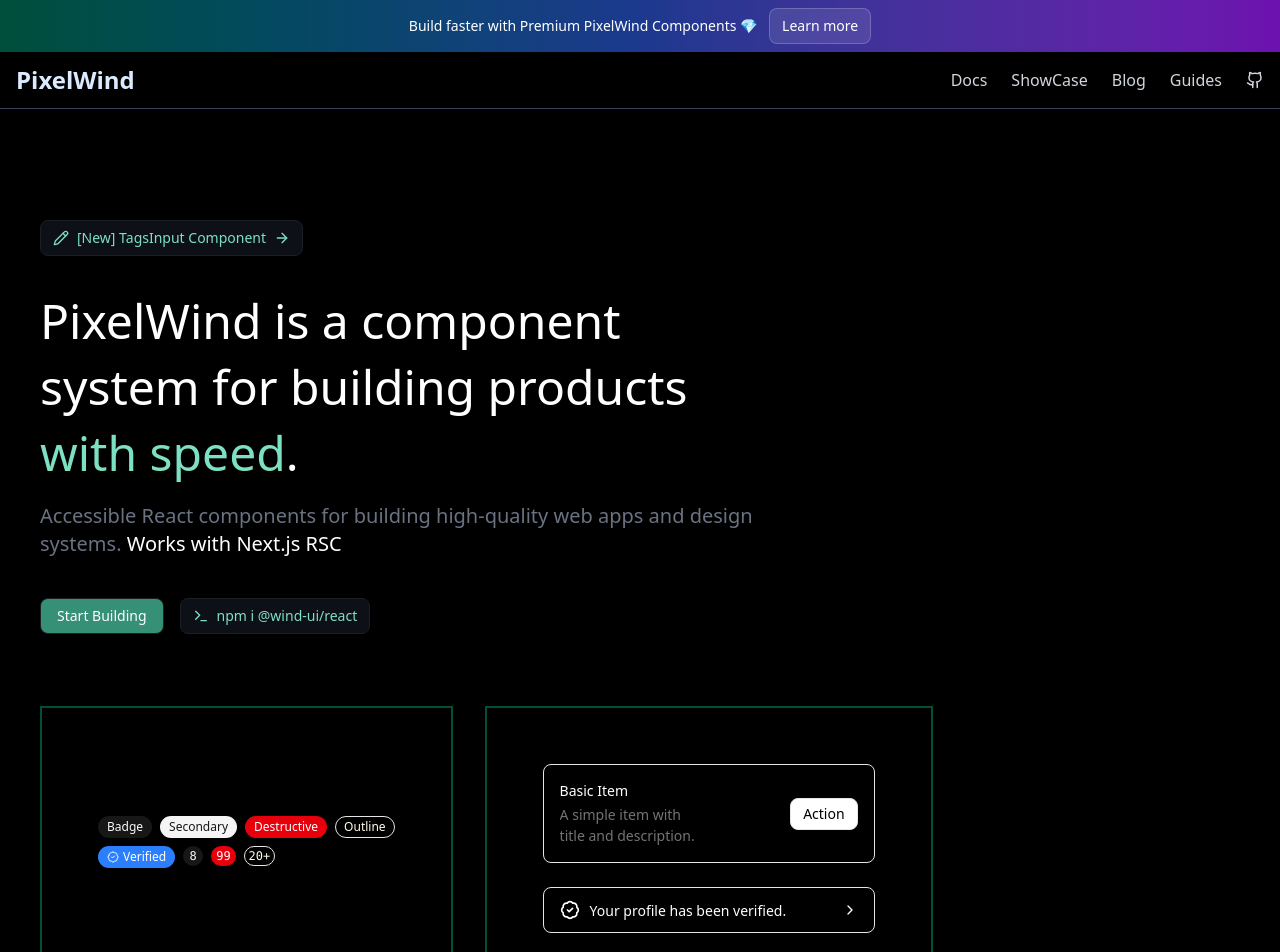
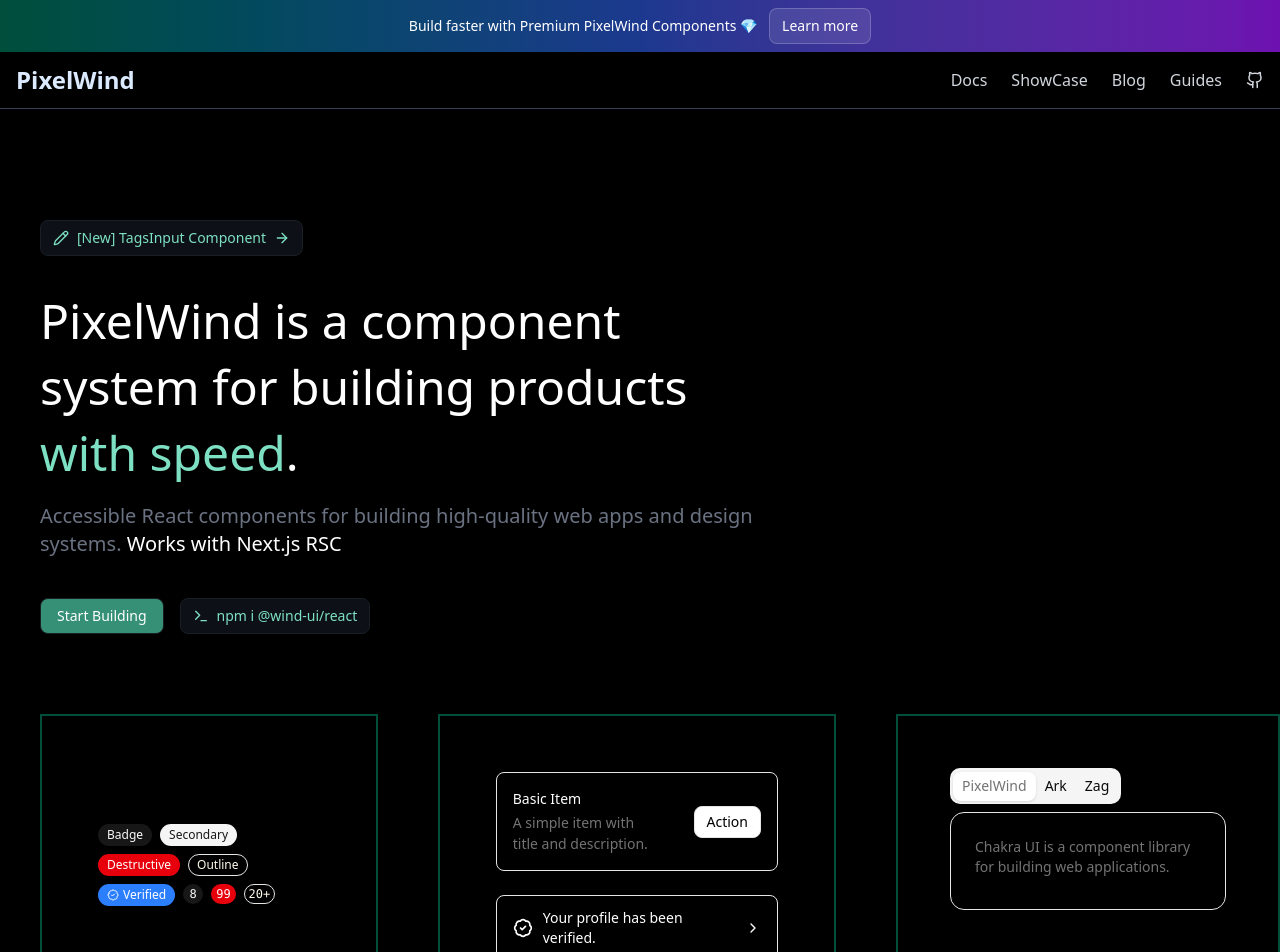
Before and after one commit to 1-DARK/PixelWind, a React (Vite) app in the folder frontend/: page / in a window 1280 px wide. Shown: the top 952 px of the page. Built offline with nearby package versions, Linux system fonts and the light colour scheme.

Commit message:
add tabs

```diff
--- a/frontend/package.json
+++ b/frontend/package.json
@@ -10,9 +10,11 @@
     "preview": "vite preview"
   },
   "dependencies": {
+    "@radix-ui/react-label": "^2.1.7",
     "@radix-ui/react-separator": "^1.1.7",
     "@radix-ui/react-slider": "^1.3.6",
     "@radix-ui/react-slot": "^1.2.3",
+    "@radix-ui/react-tabs": "^1.1.13",
     "@tailwindcss/vite": "^4.1.16",
     "class-variance-authority": "^0.7.1",
     "clsx": "^2.1.1",
--- /dev/null
+++ b/frontend/src/component/Tabs.tsx
@@ -0,0 +1,53 @@
+import {
+  Tabs,
+  TabsContent,
+  TabsList,
+  TabsTrigger,
+} from "../components/ui/tabs";
+
+import { Card, CardDescription, CardHeader } from "../components/ui/card";
+
+export function TabsDemo() {
+  return (
+    <div className="flex w-full max-w-sm flex-col gap-6 border-2 p-13 border-emerald-900">
+      <Tabs defaultValue="PixelWind">
+        <TabsList>
+          <TabsTrigger value="PixelWind" className="text-">
+            PixelWind
+          </TabsTrigger>
+          <TabsTrigger value="Ark">Ark</TabsTrigger>
+          <TabsTrigger value="Zag">Zag</TabsTrigger>
+        </TabsList>
+        <TabsContent value="PixelWind">
+          <Card className="bg-black text-white">
+            <CardHeader>
+              <CardDescription>
+                Chakra UI is a component library for building web applications.
+              </CardDescription>
+            </CardHeader>
+          </Card>
+        </TabsContent>
+        <TabsContent value="Ark">
+          <Card className="bg-black text-white">
+            <CardHeader>
+              <CardDescription>
+                Ark UI is a headless library for building reusable, scalable
+                design systems
+              </CardDescription>
+            </CardHeader>
+          </Card>
+        </TabsContent>
+        <TabsContent value="Zag">
+          <Card className="bg-black text-white">
+            <CardHeader>
+              <CardDescription>
+                Zag.js provides a set of UI components powered by Finite State
+                Machines
+              </CardDescription>
+            </CardHeader>
+          </Card>
+        </TabsContent>
+      </Tabs>
+    </div>
+  );
+}
--- /dev/null
+++ b/frontend/src/components/ui/card.tsx
@@ -0,0 +1,92 @@
+import * as React from "react"
+
+import { cn } from "@/lib/utils"
+
+function Card({ className, ...props }: React.ComponentProps<"div">) {
+  return (
+    <div
+      data-slot="card"
+      className={cn(
+        "bg-card text-card-foreground flex flex-col gap-6 rounded-xl border py-6 shadow-sm",
+        className
+      )}
+      {...props}
+    />
+  )
+}
+
+function CardHeader({ className, ...props }: React.ComponentProps<"div">) {
+  return (
+    <div
+      data-slot="card-header"
+      className={cn(
+        "@container/card-header grid auto-rows-min grid-rows-[auto_auto] items-start gap-2 px-6 has-data-[slot=card-action]:grid-cols-[1fr_auto] [.border-b]:pb-6",
+        className
+      )}
+      {...props}
+    />
+  )
+}
+
+function CardTitle({ className, ...props }: React.ComponentProps<"div">) {
+  return (
+    <div
+      data-slot="card-title"
+      className={cn("leading-none font-semibold", className)}
+      {...props}
+    />
+  )
+}
+
+function CardDescription({ className, ...props }: React.ComponentProps<"div">) {
+  return (
+    <div
+      data-slot="card-description"
+      className={cn("text-muted-foreground text-sm", className)}
+      {...props}
+    />
+  )
+}
+
+function CardAction({ className, ...props }: React.ComponentProps<"div">) {
+  return (
+    <div
+      data-slot="card-action"
+      className={cn(
+        "col-start-2 row-span-2 row-start-1 self-start justify-self-end",
+        className
+      )}
+      {...props}
+    />
+  )
+}
+
+function CardContent({ className, ...props }: React.ComponentProps<"div">) {
+  return (
+    <div
+      data-slot="card-content"
+      className={cn("px-6", className)}
+      {...props}
+    />
+  )
+}
+
+function CardFooter({ className, ...props }: React.ComponentProps<"div">) {
+  return (
+    <div
+      data-slot="card-footer"
+      className={cn("flex items-center px-6 [.border-t]:pt-6", className)}
+      {...props}
+    />
+  )
+}
+
+export {
+  Card,
+  CardHeader,
+  CardFooter,
+  CardTitle,
+  CardAction,
+  CardDescription,
+  CardContent,
+}
--- /dev/null
+++ b/frontend/src/components/ui/label.tsx
@@ -0,0 +1,22 @@
+import * as React from "react"
+import * as LabelPrimitive from "@radix-ui/react-label"
+
+import { cn } from "@/lib/utils"
+
+function Label({
+  className,
+  ...props
+}: React.ComponentProps<typeof LabelPrimitive.Root>) {
+  return (
+    <LabelPrimitive.Root
+      data-slot="label"
+      className={cn(
+        "flex items-center gap-2 text-sm leading-none font-medium select-none group-data-[disabled=true]:pointer-events-none group-data-[disabled=true]:opacity-50 peer-disabled:cursor-not-allowed peer-disabled:opacity-50",
+        className
+      )}
+      {...props}
+    />
+  )
+}
+
+export { Label }
--- /dev/null
+++ b/frontend/src/components/ui/tabs.tsx
@@ -0,0 +1,64 @@
+import * as React from "react"
+import * as TabsPrimitive from "@radix-ui/react-tabs"
+
+import { cn } from "@/lib/utils"
+
+function Tabs({
+  className,
+  ...props
+}: React.ComponentProps<typeof TabsPrimitive.Root>) {
+  return (
+    <TabsPrimitive.Root
+      data-slot="tabs"
+      className={cn("flex flex-col gap-2", className)}
+      {...props}
+    />
+  )
+}
+
+function TabsList({
+  className,
+  ...props
+}: React.ComponentProps<typeof TabsPrimitive.List>) {
+  return (
+    <TabsPrimitive.List
+      data-slot="tabs-list"
+      className={cn(
+        "bg-muted text-muted-foreground inline-flex h-9 w-fit items-center justify-center rounded-lg p-[3px]",
+        className
+      )}
+      {...props}
+    />
+  )
+}
+
+function TabsTrigger({
+  className,
+  ...props
+}: React.ComponentProps<typeof TabsPrimitive.Trigger>) {
+  return (
+    <TabsPrimitive.Trigger
+      data-slot="tabs-trigger"
+      className={cn(
+        "data-[state=active]:bg-background dark:data-[state=active]:text-foreground focus-visible:border-ring focus-visible:ring-ring/50 focus-visible:outline-ring dark:data-[state=active]:border-input dark:data-[state=active]:bg-input/30 text-foreground dark:text-muted-foreground inline-flex h-[calc(100%-1px)] flex-1 items-center justify-center gap-1.5 rounded-md border border-transparent px-2 py-1 text-sm font-medium whitespace-nowrap transition-[color,box-shadow] focus-visible:ring-[3px] focus-visible:outline-1 disabled:pointer-events-none disabled:opacity-50 data-[state=active]:shadow-sm [&_svg]:pointer-events-none [&_svg]:shrink-0 [&_svg:not([class*='size-'])]:size-4",
+        className
+      )}
+      {...props}
+    />
+  )
+}
+
+function TabsContent({
+  className,
+  ...props
+}: React.ComponentProps<typeof TabsPrimitive.Content>) {
+  return (
+    <TabsPrimitive.Content
+      data-slot="tabs-content"
+      className={cn("flex-1 outline-none", className)}
+      {...props}
+    />
+  )
+}
+
+export { Tabs, TabsList, TabsTrigger, TabsContent }
--- a/frontend/src/pages/HomePage.tsx
+++ b/frontend/src/pages/HomePage.tsx
@@ -3,6 +3,7 @@
 import { Link } from "react-router-dom";
 import { BadgeDemo } from "../component/Badge";
 import { ItemDemo } from "../component/Item";
+import { TabsDemo } from "../component/Tabs";
 
 const HomePage = () => {
   return (
@@ -50,9 +51,10 @@
           </Button>
         </Link>
       </div>
-      <div className="pl-10 pt-18 flex gap-8">
+      <div className="pl-10 pt-20 flex flex-wrap sm:flex-nowrap gap-15">
         <BadgeDemo />
         <ItemDemo />
+        <TabsDemo />
       </div>
     </div>
   );
```
Also changed, not shown: 1 other file (tests, documents, lock files or other folders).
